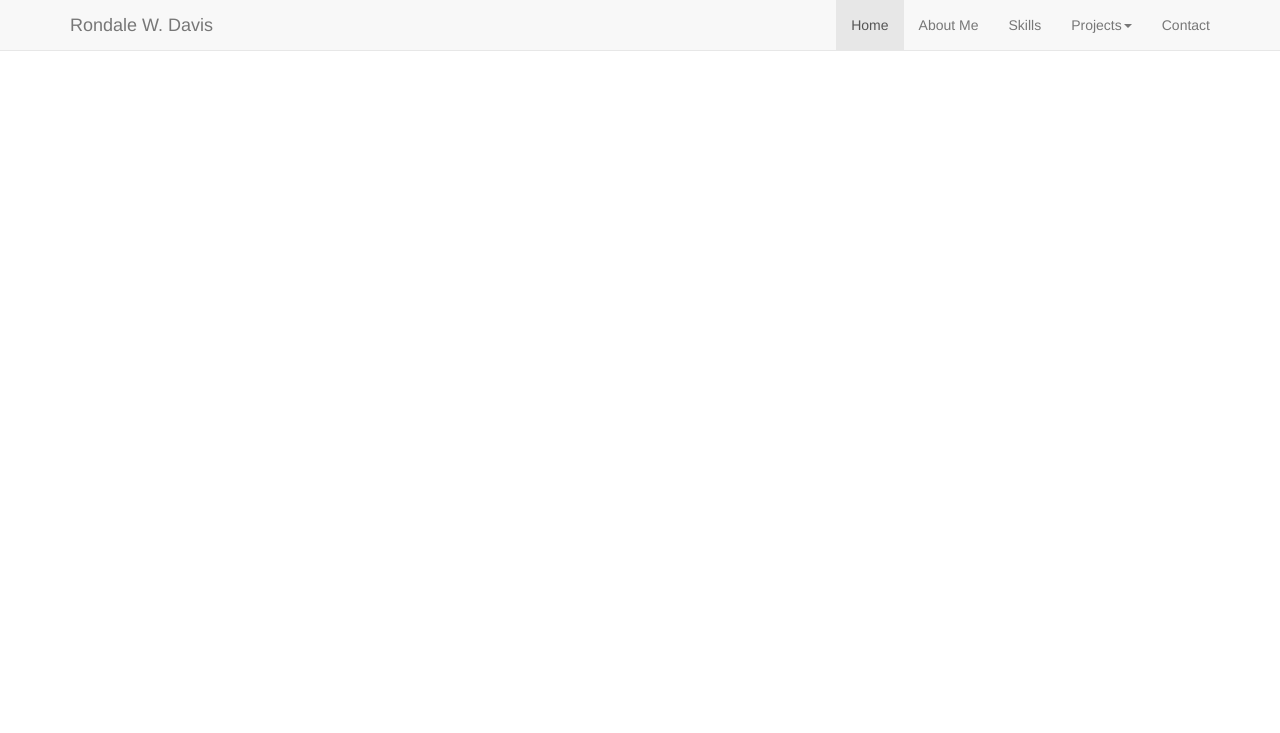
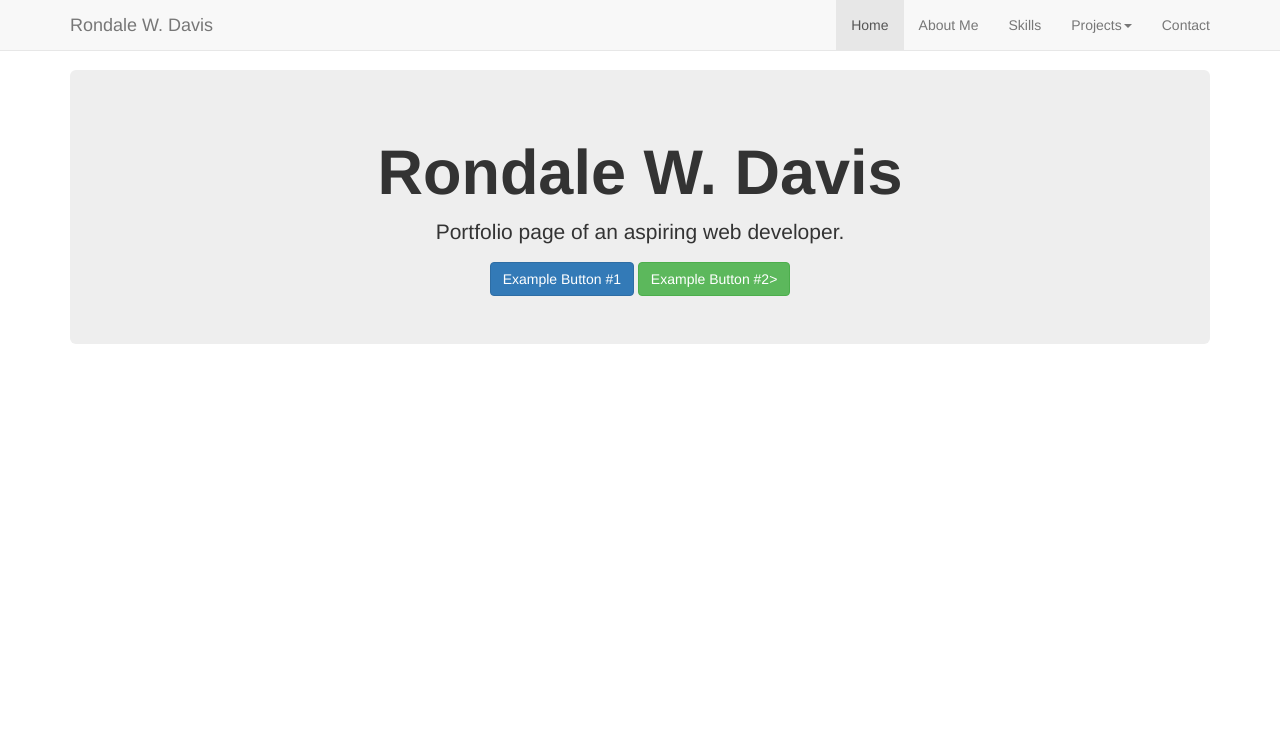
Before and after one commit to RDavis2005/RDavis2005.github.io, a plain HTML site: page index.html in a window 1280 px wide. Shown: the top 733 px of the page. Drawn offline with nearby package versions, Linux system fonts and the light colour scheme.

Commit message:
Added Jumbotron

```diff
--- a/css/custom.css
+++ b/css/custom.css
@@ -2,3 +2,7 @@
 		color: inherit;
 		text-decoration: none;
 }
+
+body {
+		padding-top: 70px;
+}
--- a/index.html
+++ b/index.html
@@ -52,10 +52,20 @@
                 </ul>
                 </li>
                 <li><a href="#">Contact</a></li>
-            </div>
+            </div><!--/.nav-collapse -->
         </div>
     </div>
 
+    <div class="container">
+        <div class="jumbotron text-center">
+            <h1><b>Rondale W. Davis</b></h1>
+            <p>Portfolio page of an aspiring web developer.</p>
+            <a href="#" class="btn btn-primary">Example Button #1</a>
+            <a href="#" class="btn btn-success">Example Button #2></a>
+        </div>
+    </div>
+
+    <!-- Fixed footer -->
     <div class="navbar navbar-inverse navbar-fixed-bottom" role="navigation">
         <div class="container">
             <div class="navbar-text pull-left">
```
